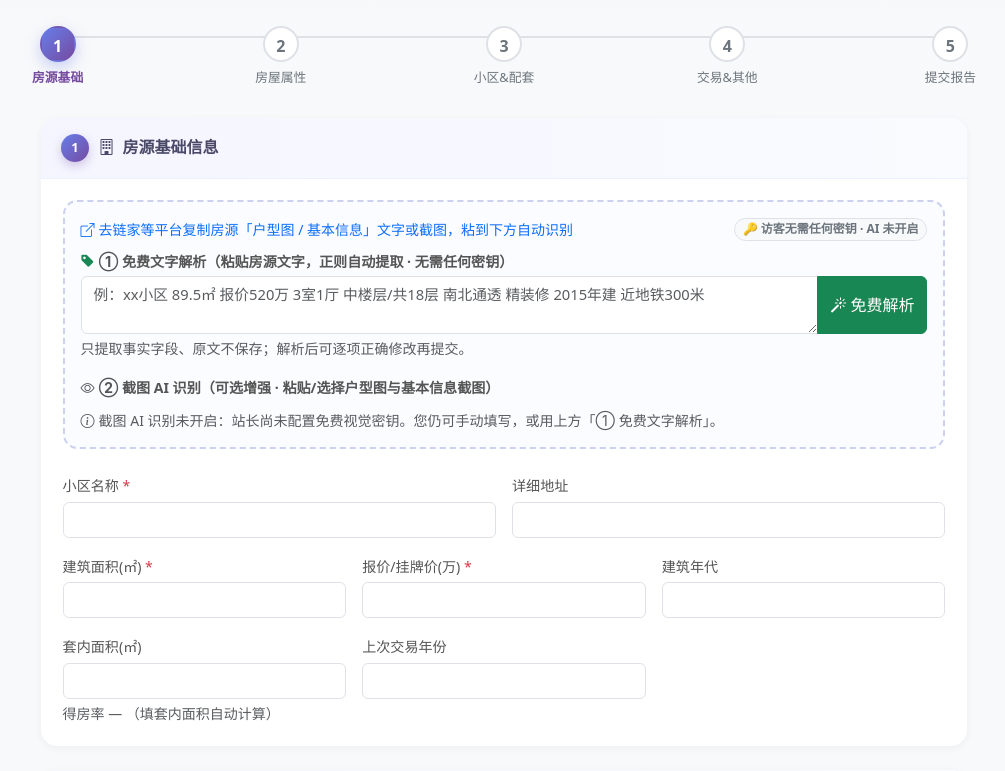
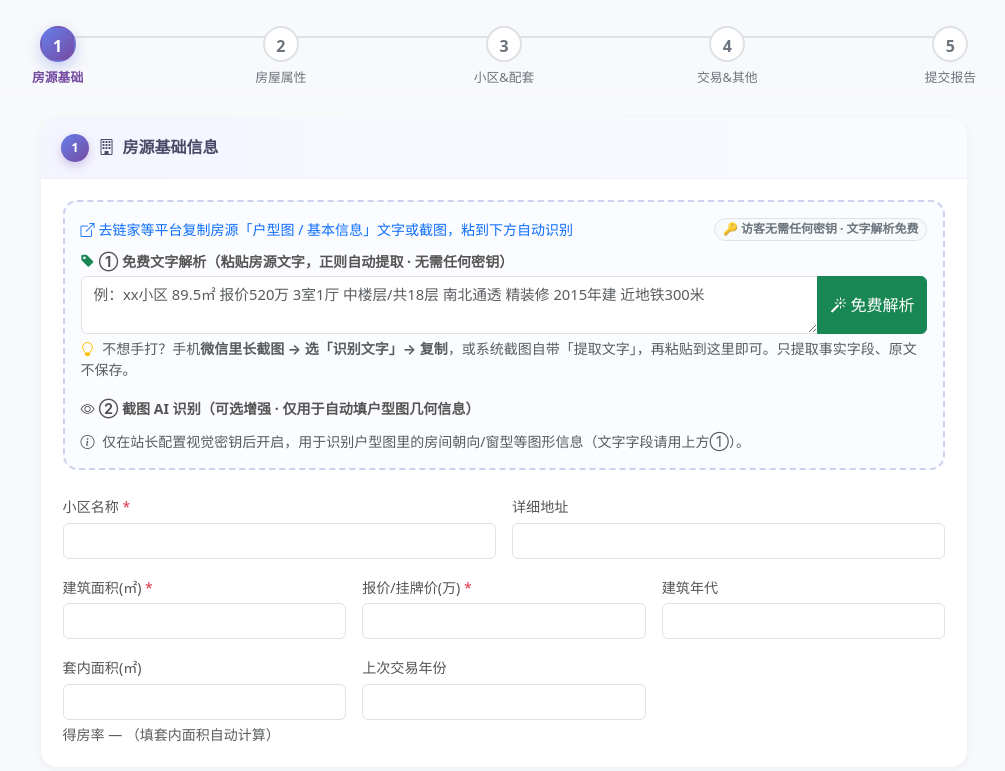
Before and after one commit to MZCnyhhd/Project2-RealEstateValuation, a Flask app: page /valuate in a window 1280 px wide. Shown: the part 272-1043 px from the top of the page, without its empty margins (136-1141 px from the left). Run offline with Flask 3, Linux system fonts and the light colour scheme; some libraries are stand-ins or nearby versions.

Commit message:
截图识别免密钥化：改用系统/微信提取文字→免费文字解析为主路径，AI视觉降级为仅填户型图几何信息的可选增强；粘贴纯文字自动分流

```diff
--- a/templates/valuate_form.html
+++ b/templates/valuate_form.html
@@ -330,7 +330,7 @@
                                     <span id="aiStatusBadge" class="badge rounded-pill bg-light border text-secondary ms-auto">AI 状态检测中…</span>
                                 </div>
 
-                                <!-- ① 免费文字解析：正则提取，0 密钥，始终可用 -->
+<!-- ① 免费文字解析：正则提取，0 密钥，始终可用 -->
                                 <div class="mb-3">
                                     <label class="form-label small fw-bold mb-1">
                                         <i class="bi bi-tag-fill text-success me-1"></i>① 免费文字解析（粘贴房源文字，正则自动提取 · 无需任何密钥）
@@ -342,13 +342,16 @@
                                             <i class="bi bi-magic me-1"></i>免费解析
                                         </button>
                                     </div>
-                                    <div class="form-text">只提取事实字段、原文不保存；解析后可逐项正确修改再提交。</div>
+                                    <div class="form-text">
+                                        <i class="bi bi-lightbulb text-warning me-1"></i>
+                                        不想手打？手机<b>微信里长截图 → 选「识别文字」→ 复制</b>，或系统截图自带「提取文字」，再粘贴到这里即可。只提取事实字段、原文不保存。
+                                    </div>
                                 </div>
 
-                                <!-- ② 截图 AI 识别：可选增强，无密钥时优雅降级 -->
+                                <!-- ② 截图识别：AI 视觉为可选增强，无密钥时隐藏按钮 -->
                                 <div>
                                     <label class="form-label small fw-bold mb-1">
-                                        <i class="bi bi-eye me-1"></i>② 截图 AI 识别（可选增强 · 粘贴/选择户型图与基本信息截图）
+                                        <i class="bi bi-eye me-1"></i>② 截图 AI 识别（可选增强 · 仅用于自动填户型图几何信息）
                                     </label>
                                     <div class="d-flex align-items-center gap-2 flex-wrap mb-2">
                                         <button type="button" class="btn btn-outline-secondary btn-sm d-none" id="parseImgBtn">
@@ -359,8 +362,9 @@
                                         <span id="parseResult" class="small text-muted"></span>
                                     </div>
                                     <div id="imgPreview" class="d-none d-flex gap-2 mb-2 flex-wrap"></div>
-                                    <div id="aiHint" class="small text-muted d-none">
-                                        <i class="bi bi-info-circle me-1"></i>截图 AI 识别未开启：站长尚未配置免费视觉密钥。您仍可手动填写，或用上方「① 免费文字解析」。
+                                    <div class="form-text">
+                                        <i class="bi bi-info-circle text-muted me-1"></i>
+                                        仅在站长配置视觉密钥后开启，用于识别户型图里的房间朝向/窗型等图形信息（文字字段请用上方①）。
                                     </div>
                                 </div>
                             </div>
@@ -1137,7 +1141,7 @@
             const cnt = document.getElementById('imgCount');
             if (cnt) cnt.textContent = imgUris.length;
             const btn = document.getElementById('parseImgBtn');
-            btn.classList.toggle('d-none', imgUris.length === 0);
+            btn.classList.toggle('d-none', imgUris.length === 0 || !aiVision);
             preview.classList.toggle('d-none', imgUris.length === 0);
             preview.innerHTML = '';
             imgUris.forEach(function (uri, i) {
@@ -1163,7 +1167,8 @@
             const reader = new FileReader();
             reader.onload = function () {
                 compressImage(reader.result, function (compressed) {
-                    imgUris.push(compressed); refreshPreview(); showResult(true, '已添加截图 ' + imgUris.length + ' 张，点「解析截图」开始识别');
+                    imgUris.push(compressed); refreshPreview();
+                    showInfo('已添加截图 ' + imgUris.length + ' 张' + (aiVision ? '，点「解析截图」开始 AI 识别' : '。文字字段请用「提取文字」后粘贴到上方①框'));
                 });
             };
             reader.readAsDataURL(file);
@@ -1194,14 +1199,33 @@
         }
 
         document.getElementById('pasteHelper').addEventListener('paste', function (e) {
-            const items = (e.clipboardData && e.clipboardData.items) || [];
+            const cd = e.clipboardData;
+            const items = (cd && cd.items) || [];
             let hit = false;
             for (const it of items) {
                 if (it.type && it.type.startsWith('image/')) {
                     addImageFile(it.getAsFile()); hit = true;
                 }
             }
-            if (hit) e.preventDefault();
+            // 粘贴的是纯文字（已用系统"提取文字"或直接复制房源文案）→ 直接送进解析框
+            if (!hit && cd) {
+                const text = cd.getData('text/plain') || '';
+                if (text.trim().length >= 10) {
+                    const ta = document.getElementById('pasteTextArea');
+                    if (ta && !ta.value.trim()) {
+                        ta.value = text.trim().slice(0, 2000);
+                        showInfo('已检测到文字内容，点「免费解析」即可自动填充字段');
+                        document.getElementById('parsePasteBtn').focus();
+                    }
+                }
+            }
+            if (hit) {
+                e.preventDefault();
+                // 无视觉密钥时给出明确下一步，而不是让用户对着没反应的按钮发呆
+                if (!aiVision) {
+                    showInfo('已添加 ' + imgUris.length + ' 张截图。免费文字字段请用微信/系统截图的「提取文字」后粘贴到上方①框；户型图几何信息需站长开启 AI 视觉。');
+                }
+            }
         });
 
         // ===== AI 状态探测 + 免费文字解析 =====
@@ -1217,16 +1241,14 @@
                 .then(function (d) {
                     aiVision = !!(d && d.vision);
                     const badge = document.getElementById('aiStatusBadge');
-                    const hint = document.getElementById('aiHint');
                     if (aiVision) {
                         badge.className = 'badge rounded-pill bg-success-subtle border border-success text-success ms-auto';
                         badge.textContent = '🤖 截图 AI 识别已开启';
-                        if (hint) hint.classList.add('d-none');
                     } else {
                         badge.className = 'badge rounded-pill bg-light border text-secondary ms-auto';
-                        badge.textContent = '🔑 访客无需任何密钥 · AI 未开启';
-                        if (hint) hint.classList.remove('d-none');
+                        badge.textContent = '🔑 访客无需任何密钥 · 文字解析免费';
                     }
+                    if (typeof refreshPreview === 'function') refreshPreview();
                 })
                 .catch(function () {
                     const badge = document.getElementById('aiStatusBadge');
```
